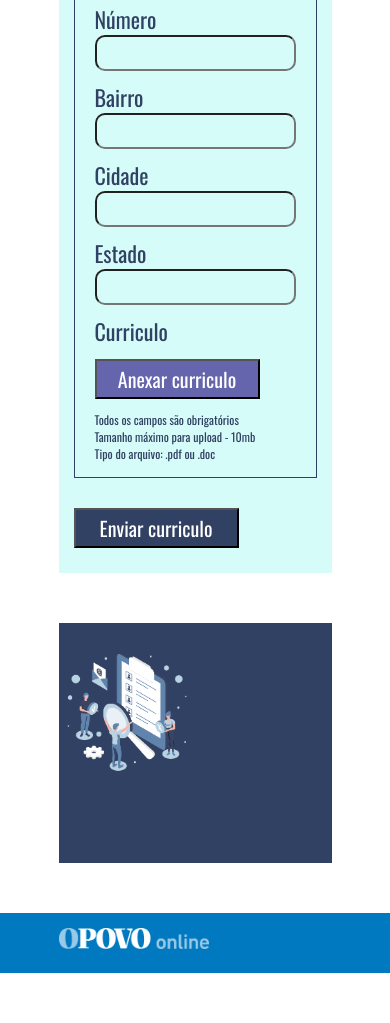
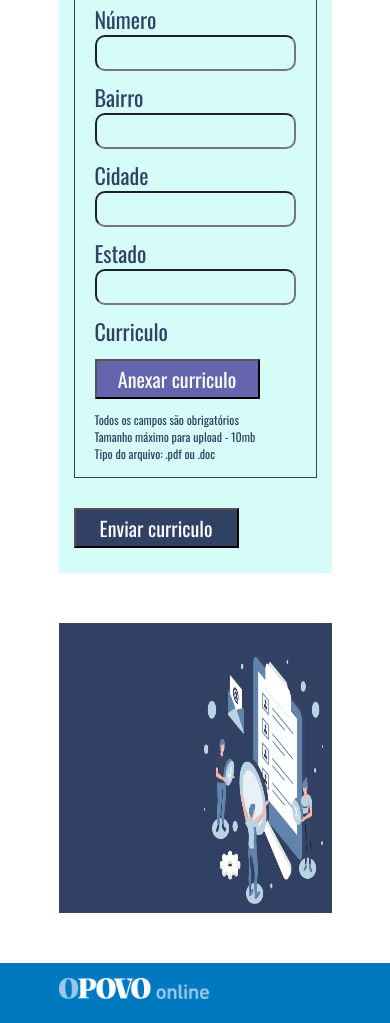
Before and after one commit to vlabson/novo-repositorio-local, a plain HTML site: page index.html in a window 390 px wide. Shown: the part 1506-2529 px from the top of the page. Before the commit the page ends 2479 px from the top, so only its background shows below. Drawn offline with nearby package versions, Linux system fonts and the light colour scheme.

Commit message:
ajuste final

```diff
--- a/css/style.css
+++ b/css/style.css
@@ -27,7 +27,7 @@ body{
     justify-content:space-between;
 }
 
-img{
+#cabecalho div img{
     max-width: 150px;
     width: auto;
     padding: 15px 0px;
@@ -221,20 +221,25 @@ main .bg{
     width: 290px;
     background-color: #314163;
     margin-top: 107px;
-    display: flex;
-    flex-direction: column;
+
+
 
 
 
 }
 
 main .bg img{
-    max-width: 100%;
-    max-height: 100%;
-    width: auto;
-    height: auto;
+    width: 390px;
+    height: 390px;
+    margin-top: 130%;
+    float:right;
 
-    margin-top: 420px;
+
+    padding: 0px;
+
+}
+
+.bg_img{
 
 }
 
@@ -305,7 +310,7 @@ footer img{
     /*----------- menu -------------*/
 
     #cabecalho{
-        position: fixed;
+        position:fixed;
     }
 
     .checkbtn{
@@ -324,6 +329,7 @@ footer img{
         display: flex;
         flex-direction: column;
         transition: all .5s;
+
 
 	}
 
@@ -370,10 +376,8 @@ footer img{
         width: 200px;
    }
     main .bg img{
-        max-width: 80%;
-        max-height: 80%;
-        width: auto;
-        height: auto;
+        width: 290px;
+        height: 290px;
      }
 
 
@@ -403,7 +407,7 @@ footer img{
     main .bg img{
         max-width: 50%;
         max-width: 50%;
-       top: -100px;
+       top: 100px;
         right: 0px;
         margin-top: 0px;
      }
--- a/index.html
+++ b/index.html
@@ -142,7 +142,7 @@
         </section>
 
         <div class="bg">
-            <img src="imagem/vagas-01-01.png" alt="Vagas">
+            <img src="imagem/vagas-01-01.png" alt="Vagas" class="bg_img">
         </div>
 
 
```
